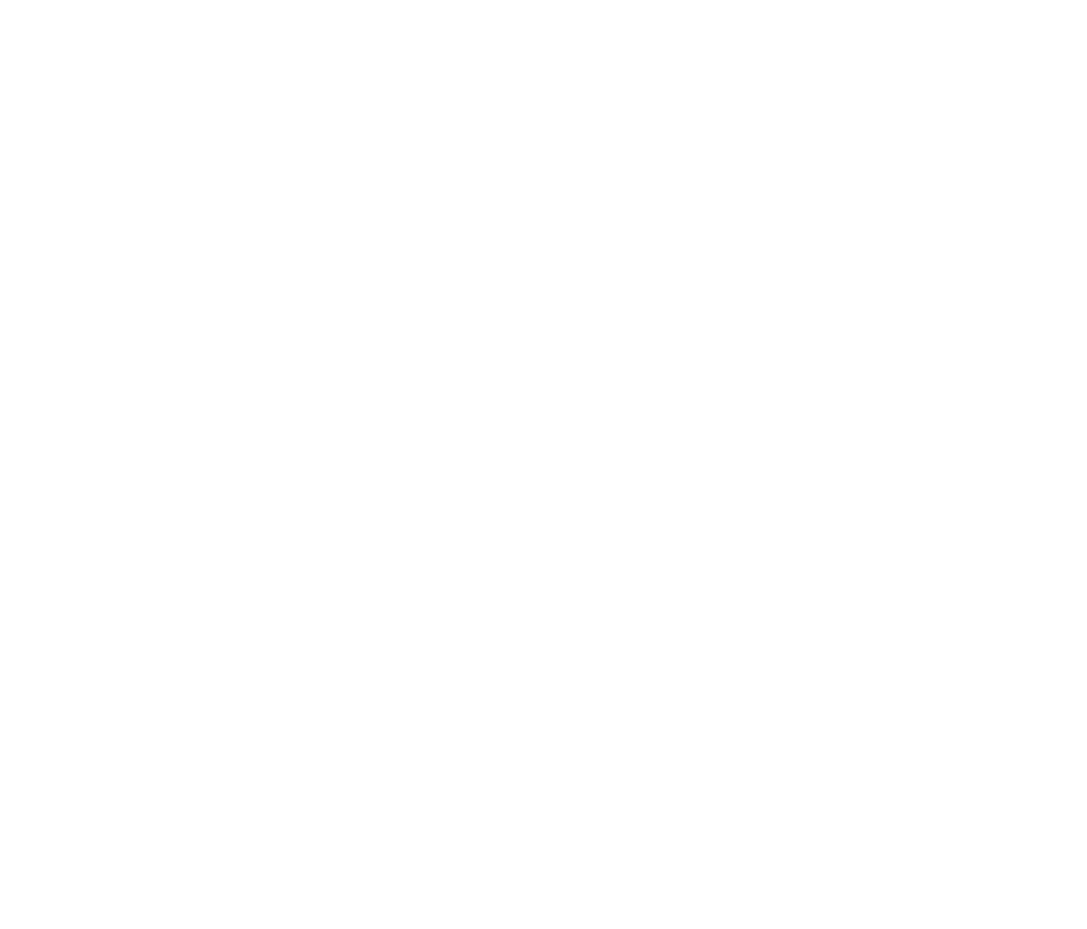
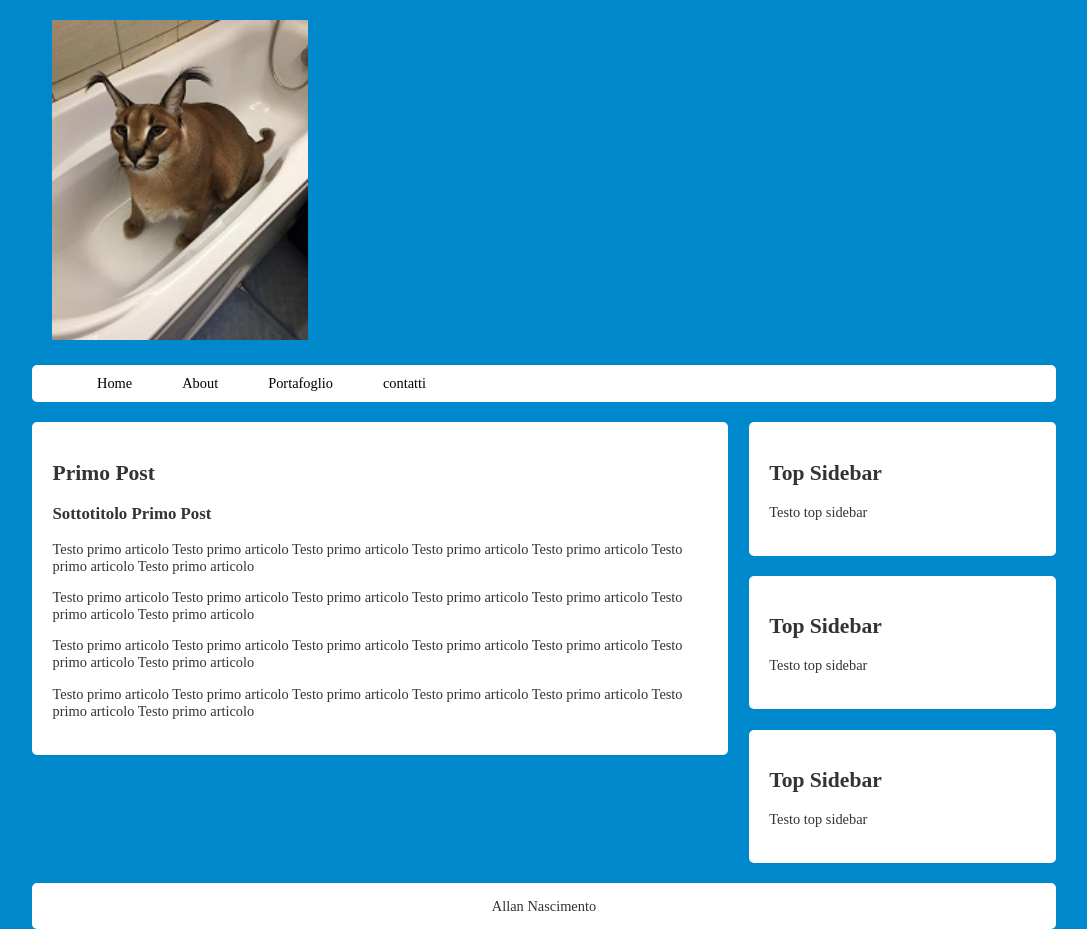
Before and after one commit to AllanNasciment/nascimentoweb, a website: page public_html/layout_responsive/layout_responsive.html in a window 1280 px wide. Shown: the whole page, without its empty margins (96-1183 px from the left). Before the commit the page ends 800 px from the top, so only its background shows below. Drawn offline with Linux system fonts and the light colour scheme.

Commit message:
07/10/2022

```diff
--- /dev/null
+++ b/public_html/layout_responsive/css/style.css
@@ -0,0 +1,128 @@
+@charset "uft-8";
+
+.body{
+    color: #333;
+    font-size: 90%;
+    text-align: left;
+    background-color: #08C;
+    background-repeat: repeat;
+    width: 80%;
+    margin: 0 auto;
+
+}
+
+a{
+    color: #333;
+    text-decoration: none;
+}
+
+a:hover{
+    color: #F30;
+}
+
+.mainHeader img{
+    width: 25%;
+    height: auto;
+    margin: 2%;
+}
+
+.mainHeader nav{
+    background-color: #FFF;
+    height: 37px;
+    border-radius: 5px;
+    -moz-border-radius: 5px;
+    -webkit-border-radius: 5px;
+}
+
+.mainHeader nav ul{
+    list-style: none;
+    margin: 0 auto;
+}
+
+.mainHeader nav ul li{
+    float: left;
+}
+
+.mainHeader nav a:link{
+    color: #000;
+    display: inline-block;
+    padding: 10px 25px;
+}
+
+.mainHeader nav a:hover{
+    color: #FFF;
+    background-color: #333;
+}
+
+.mainContent{
+    width: 64%;
+    background-color: #FFF;
+    border-radius: 5px;
+    -moz-border-radius: 5px;
+    -webkit-border-radius: 5px;
+    float: left;
+    margin-top: 2%;
+    margin-right: 2%;
+    padding: 2%;
+}
+
+.sidebar{
+    width: 26%;
+    background-color: #FFF;
+    border-radius: 5px;
+    -moz-border-radius: 5px;
+    -webkit-border-radius: 5px;
+    float: left;
+    margin-top: 2%;
+    padding: 2%;
+}
+
+.mainFooter{
+    width: 100%;
+    background-color: #FFF;
+    border-radius: 5px;
+    -moz-border-radius: 5px;
+    -webkit-border-radius: 5px;
+    float: left;
+    text-align: center;
+    margin-top: 2%;
+}
+
+@media only screen and (min-width:150px) and (max-width:600px)
+{
+    .body{
+        font-size: 95%;
+    }
+
+    .mainHeader img{
+        width: 100%;
+    }
+
+    .mainHeader nav{
+        height: 148px;
+    }
+
+    .mainHeader nav ul{
+        padding-left: 0;
+    }
+
+    .mainHeader nav ul li{
+        float: left;
+        display: inline-block;
+        width: 100%;
+        text-align: center;
+    }
+
+    .mainHeader nav a:link{
+        display: block;
+    }
+
+    .mainContent{
+        width: 96%;
+    }
+
+    .sidebar{
+        width: 96%;
+    }
+
+}
--- a/public_html/layout_responsive/layout_responsive.html
+++ b/public_html/layout_responsive/layout_responsive.html
@@ -1,19 +1,105 @@
 <!DOCTYPE html>
-<!--
-To change this license header, choose License Headers in Project Properties.
-To change this template file, choose Tools | Templates
-and open the template in the editor.
--->
-<html>
+<html lang="it">
     <head>
         <title>HTML5/CSS3 | Responsive Theme</title>
         <meta charset="UTF-8">
         <meta name="viewport" content="width=device-width, initial-scale=1.0">
+        <link href="css/style.css" rel="stylesheet" type="text/css">
     </head>
+
     <body class="body">
 
-        <header class=mainHeader">
+        <header class="mainHeader">
+            <img src="img/floppa.jpg" alt="floppa">
+
+            <nav>
+                <ul>
+                    <li><a href="#" title="pagina home">Home</a></li>
+                    <li><a href="#" title="pagina about">About</a></li>
+                    <li><a href="#" title="pagina portafoglio">Portafoglio</a></li>
+                    <li><a href="#" title="pagina contatti">contatti</a></li>
+                </ul>
+            </nav>
 
         </header>
+
+        <div class="mainContent">
+
+            <div class="content">
+
+                <article class="topContent">
+                    <header>
+                        <h2>Primo Post</h2>
+                        <h3>Sottotitolo Primo Post</h3>
+                    </header>
+
+                    <content>
+                        <p>Testo primo articolo
+                           Testo primo articolo
+                           Testo primo articolo
+                           Testo primo articolo
+                           Testo primo articolo
+                           Testo primo articolo
+                           Testo primo articolo
+                        </p>
+                        <p>Testo primo articolo
+                           Testo primo articolo
+                           Testo primo articolo
+                           Testo primo articolo
+                           Testo primo articolo
+                           Testo primo articolo
+                           Testo primo articolo
+                        </p>
+                        <p>Testo primo articolo
+                           Testo primo articolo
+                           Testo primo articolo
+                           Testo primo articolo
+                           Testo primo articolo
+                           Testo primo articolo
+                           Testo primo articolo
+                        </p>
+                        <p>Testo primo articolo
+                           Testo primo articolo
+                           Testo primo articolo
+                           Testo primo articolo
+                           Testo primo articolo
+                           Testo primo articolo
+                           Testo primo articolo
+                        </p>
+
+                    </content>
+
+                </article>
+
+            </div>
+
+        </div>
+
+        <aside class="sidebar">
+            <article>
+                <h2>Top Sidebar</h2>
+                <p>Testo top sidebar</p>
+            </article>
+        </aside>
+
+        <aside class="sidebar">
+            <article>
+                <h2>Top Sidebar</h2>
+                <p>Testo top sidebar</p>
+            </article>
+        </aside>
+
+        <aside class="sidebar">
+            <article>
+                <h2>Top Sidebar</h2>
+                <p>Testo top sidebar</p>
+            </article>
+        </aside>
+
+        <footer class="mainFooter">
+            <p>Allan Nascimento</p>
+        </footer>
+
     </body>
+
 </html>
```
Also changed, not shown: public_html/layout_responsive/newhtml.html (deleted, +0 -16 lines), public_html/layout_responsive/img/Floppa.jpg (added), 2 other files.
